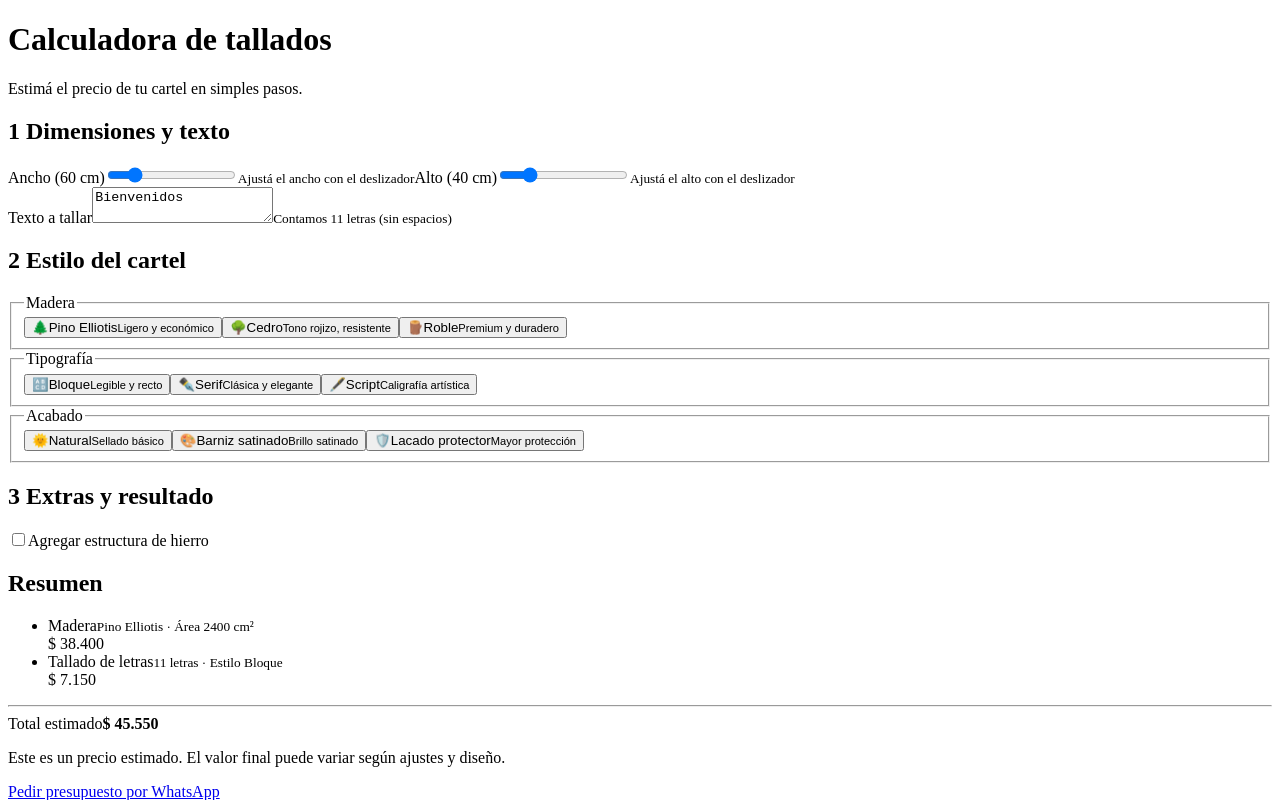
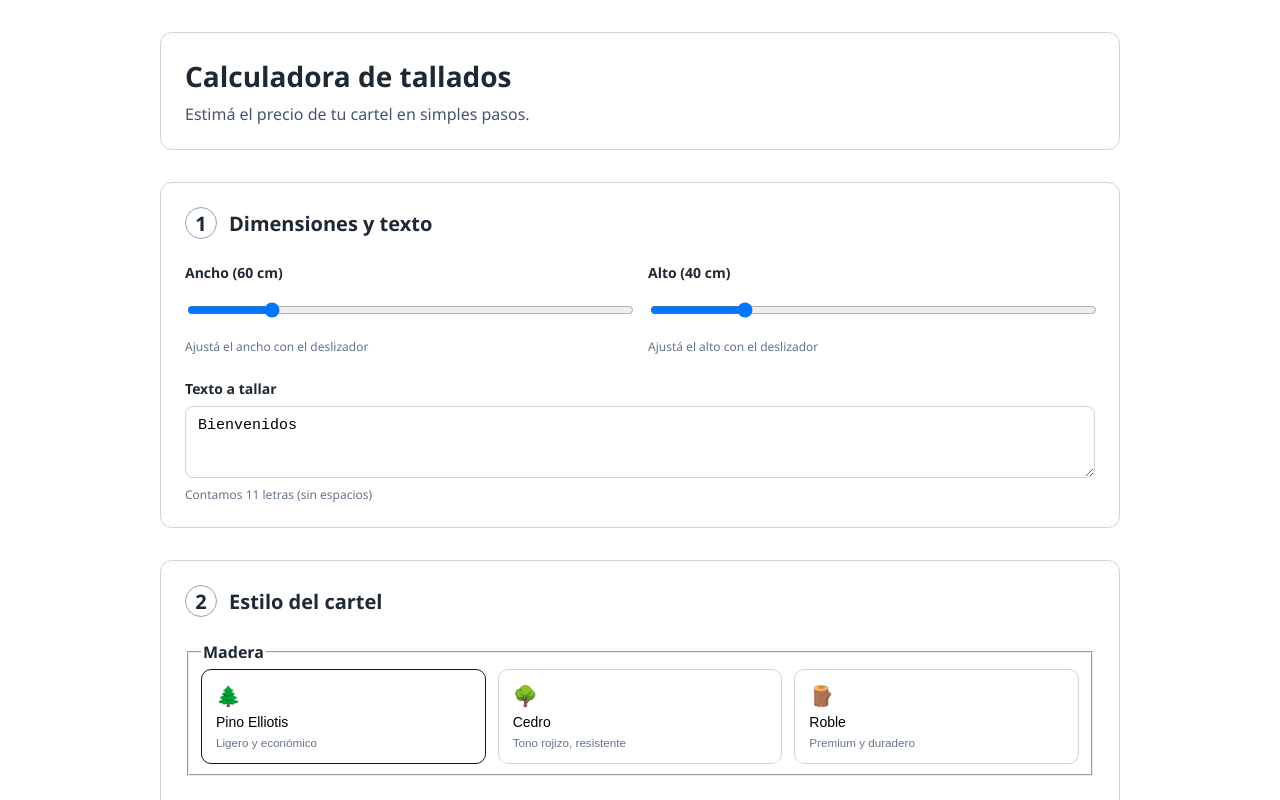
Before and after one commit to fedegonc/tallados_v2, a React (Vite) app: page / in a window 1280 px wide. Shown: the top 800 px of the page. Built offline with nearby package versions, Linux system fonts and the light colour scheme.

Commit message:
chore: rename index.css to styles.css and uncomment import

```diff
--- a/src/main.tsx
+++ b/src/main.tsx
@@ -3,7 +3,7 @@
 import React from 'react';
 import { createRoot } from 'react-dom/client';
 import App from './App.tsx';
-// import './index.css';
+import './styles.css';
 
 createRoot(document.getElementById('root')!).render(
   <React.StrictMode>
--- /dev/null
+++ b/src/styles.css
@@ -0,0 +1,277 @@
+:root {
+  font-family: 'Segoe UI', system-ui, -apple-system, BlinkMacSystemFont, sans-serif;
+  color: #1f2933;
+}
+
+* {
+  box-sizing: border-box;
+}
+
+body {
+  margin: 0;
+  background: #ffffff;
+}
+
+.app {
+  min-height: 100vh;
+  display: flex;
+  justify-content: center;
+  padding: 32px 16px 64px;
+}
+
+.calculator {
+  width: min(960px, 100%);
+  display: flex;
+  flex-direction: column;
+  gap: 32px;
+}
+
+.calculator__header {
+  border: 1px solid #d4d4d8;
+  border-radius: 12px;
+  padding: 24px;
+}
+
+.calculator__header h1 {
+  margin: 0 0 8px;
+  font-size: 28px;
+}
+
+.calculator__header p {
+  margin: 0;
+  font-size: 16px;
+  color: #475569;
+}
+
+.step-card {
+  border: 1px solid #d4d4d8;
+  border-radius: 12px;
+  padding: 24px;
+  display: flex;
+  flex-direction: column;
+  gap: 24px;
+}
+
+.step-card__title {
+  display: flex;
+  align-items: center;
+  gap: 12px;
+  margin: 0;
+  font-size: 20px;
+}
+
+.step-card__index {
+  display: inline-flex;
+  align-items: center;
+  justify-content: center;
+  width: 32px;
+  height: 32px;
+  border: 1px solid #94a3b8;
+  border-radius: 50%;
+  font-weight: 600;
+}
+
+.step-card__body {
+  display: flex;
+  flex-direction: column;
+  gap: 24px;
+}
+
+.step-card__sliders {
+  display: grid;
+  grid-template-columns: repeat(auto-fit, minmax(220px, 1fr));
+  gap: 16px;
+}
+
+.field {
+  display: flex;
+  flex-direction: column;
+  gap: 8px;
+}
+
+.field__label {
+  font-weight: 600;
+  font-size: 14px;
+}
+
+.field__input {
+  width: 100%;
+  border: 1px solid #cbd5e1;
+  border-radius: 8px;
+  padding: 10px 12px;
+  font-size: 15px;
+  background: #ffffff;
+}
+
+.field__input--textarea {
+  min-height: 72px;
+  resize: vertical;
+}
+
+.field__input--range {
+  padding: 0;
+  height: 36px;
+}
+
+.field__helper {
+  font-size: 12px;
+  color: #64748b;
+}
+
+.selector {
+  display: flex;
+  flex-direction: column;
+  gap: 12px;
+}
+
+.selector__label {
+  font-weight: 600;
+  font-size: 16px;
+}
+
+.selector__options {
+  display: grid;
+  grid-template-columns: repeat(auto-fit, minmax(200px, 1fr));
+  gap: 12px;
+}
+
+.selector__option {
+  border: 1px solid #cbd5e1;
+  border-radius: 10px;
+  padding: 14px;
+  background: transparent;
+  text-align: left;
+  display: grid;
+  gap: 6px;
+  font-size: 14px;
+  cursor: pointer;
+}
+
+.selector__option--active {
+  border-color: #0f172a;
+}
+
+.selector__option-icon {
+  font-size: 20px;
+}
+
+.selector__option-helper {
+  color: #64748b;
+}
+
+.calculator__checkbox {
+  display: flex;
+  align-items: center;
+  gap: 12px;
+  font-size: 15px;
+}
+
+.calculator__checkbox input {
+  width: 18px;
+  height: 18px;
+}
+
+.summary {
+  border: 1px solid #d4d4d8;
+  border-radius: 12px;
+  padding: 20px;
+  display: flex;
+  flex-direction: column;
+  gap: 16px;
+}
+
+.summary__title {
+  margin: 0;
+  font-size: 18px;
+}
+
+.summary__list {
+  list-style: none;
+  padding: 0;
+  margin: 0;
+  display: flex;
+  flex-direction: column;
+  gap: 12px;
+}
+
+.summary__item {
+  display: flex;
+  justify-content: space-between;
+  align-items: center;
+  border: 1px solid #e2e8f0;
+  border-radius: 10px;
+  padding: 12px 16px;
+}
+
+.summary__item-left {
+  display: flex;
+  align-items: center;
+  gap: 12px;
+}
+
+.summary__item-icon {
+  font-size: 20px;
+}
+
+.summary__item-helper {
+  display: block;
+  color: #64748b;
+  font-size: 12px;
+}
+
+.summary__item-amount {
+  font-weight: 600;
+}
+
+.summary__divider {
+  border: none;
+  border-top: 1px solid #d4d4d8;
+}
+
+.summary__total {
+  display: flex;
+  justify-content: space-between;
+  align-items: center;
+  font-size: 18px;
+}
+
+.summary__total strong {
+  font-size: 22px;
+}
+
+.calculator__disclaimer {
+  font-size: 12px;
+  color: #64748b;
+  margin: 0;
+}
+
+.calculator__footer {
+  display: flex;
+  justify-content: flex-end;
+}
+
+.contact-button {
+  display: inline-flex;
+  align-items: center;
+  justify-content: center;
+  padding: 12px 20px;
+  border: 1px solid #0f172a;
+  border-radius: 999px;
+  text-decoration: none;
+  font-weight: 600;
+  color: #0f172a;
+}
+
+@media (max-width: 720px) {
+  .app {
+    padding: 24px 12px 48px;
+  }
+
+  .calculator {
+    gap: 24px;
+  }
+
+  .step-card {
+    padding: 20px;
+  }
+}
```
